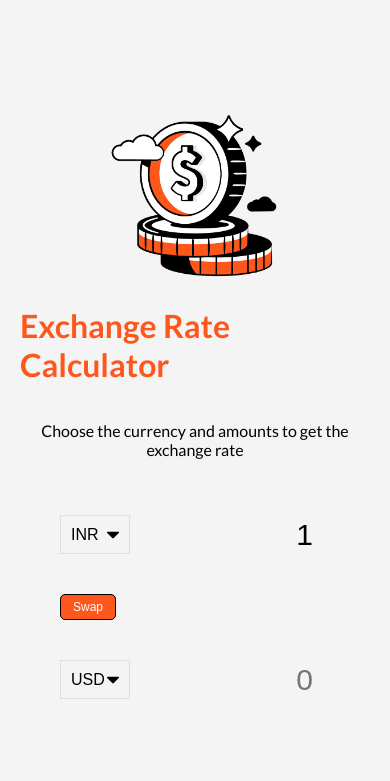
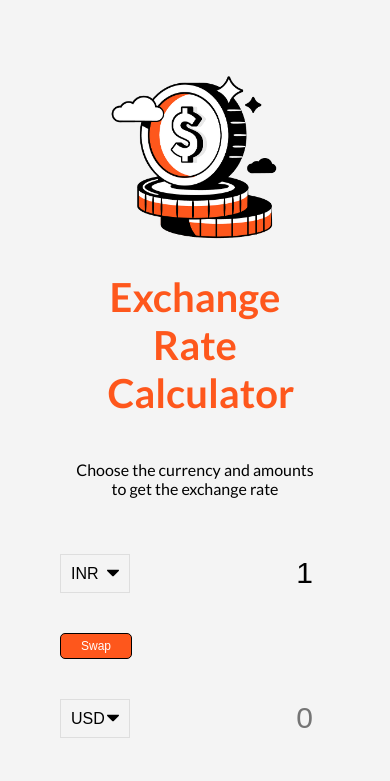
Before and after one commit to DevMaverickMB/currency-exchange-calculator, a plain HTML site: page index.html in a window 390 px wide. Drawn offline with Linux system fonts and the light colour scheme; no server answers.

Commit message:
Media queries update for smaller screens

```diff
--- a/style.css
+++ b/style.css
@@ -22,6 +22,7 @@ body {
 
 h1 {
   color: var(--primary-color);
+  font-size: 40px;
 }
 
 p {
@@ -34,7 +35,7 @@ p {
   cursor: pointer;
   border-radius: 5px;
   font-size: 12px;
-  padding: 5px 12px;
+  padding: 5px 20px;
   border: 0.5px solid black;
 }
 
@@ -79,7 +80,7 @@ p {
 
 .rate{
     color: var(--primary-color);
-    font-size: 14px;
+    font-size: 16px;
     padding: 0 10px;
 }
 
@@ -91,4 +92,13 @@ select:focus, input:focus, button:focus{
     .currency input{
         width: 200px;
     }
+
+    h1{
+      width: 50%;
+      text-align: center;
+    }
+
+    p{
+      width: 70%;
+    }
 }
```
